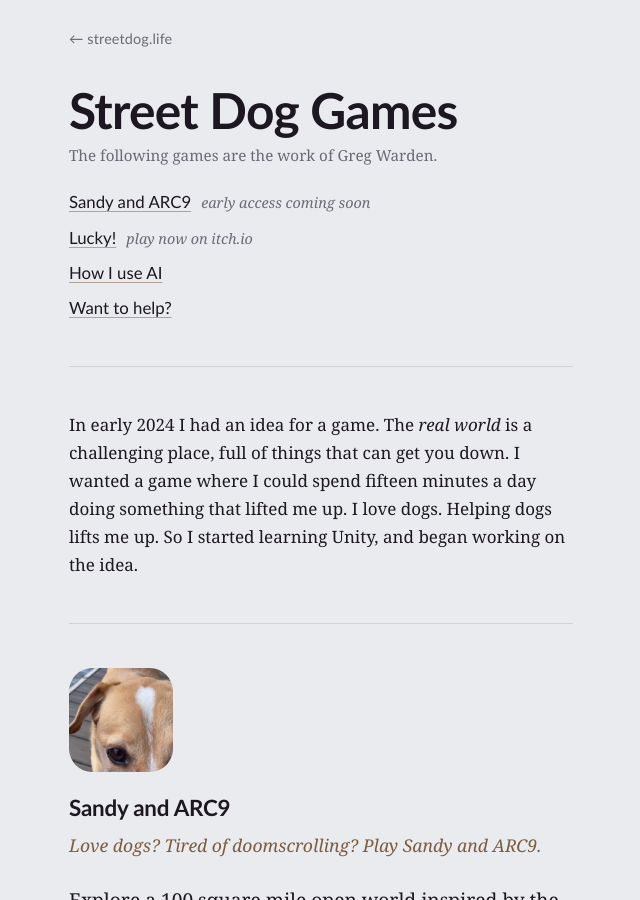
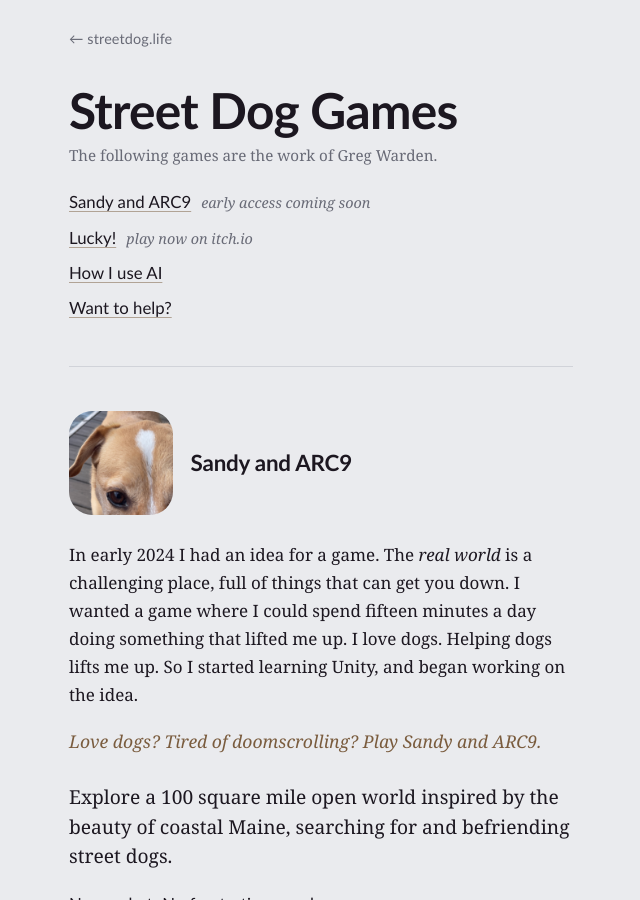
Before and after one commit to usmile1/streetdog-life, a Jekyll site: the page built from games/index.html, in a window 1280 px wide and 900 px high. Shown: the whole window, without its empty margins (319-959 px from the left). Built offline with Jekyll 4.4.1, drawn with Linux system fonts in a browser that asks for light colours.

Commit message:
Games: Sandy and ARC9 icon and title above the origin paragraph, tagline after it
Co-Authored-By: Claude Opus 5.5 <noreply@anthropic.com>

```diff
--- a/games/index.html
+++ b/games/index.html
@@ -20,6 +20,15 @@ og_description: "Love dogs? Tired of doomscrolling? Play Sandy and ARC9. Early a
 
   <hr>
 
+  <!-- Icon and name first, then the story of how the game started, then the tagline leading into
+       the pitch. The origin paragraph belongs to this game, so it sits inside its section. -->
+  <div class="gamehead">
+    <img class="mark" src="/assets/sandy-arc9-512.png" alt="">
+    <div>
+      <h2 id="sandy-and-arc9">Sandy and ARC9</h2>
+    </div>
+  </div>
+
   <p>
     In early 2024 I had an idea for a game. The <em>real world</em> is a challenging place, full of
     things that can get you down. I wanted a game where I could spend fifteen minutes a day doing
@@ -27,16 +36,7 @@ og_description: "Love dogs? Tired of doomscrolling? Play Sandy and ARC9. Early a
     and began working on the idea.
   </p>
 
-  <hr>
-
-  <!-- Icon, name and tagline as one unit — the way a game is listed anywhere else. -->
-  <div class="gamehead">
-    <img class="mark" src="/assets/sandy-arc9-512.png" alt="">
-    <div>
-      <h2 id="sandy-and-arc9">Sandy and ARC9</h2>
-      <p class="tagline">Love dogs? Tired of doomscrolling? Play Sandy and ARC9.</p>
-    </div>
-  </div>
+  <p class="tagline">Love dogs? Tired of doomscrolling? Play Sandy and ARC9.</p>
 
   <!-- The pitch, then the two promises, then when. The lead is set a step larger than body text
        because it is the one sentence that has to sell the game; the promises are their own line so
```
